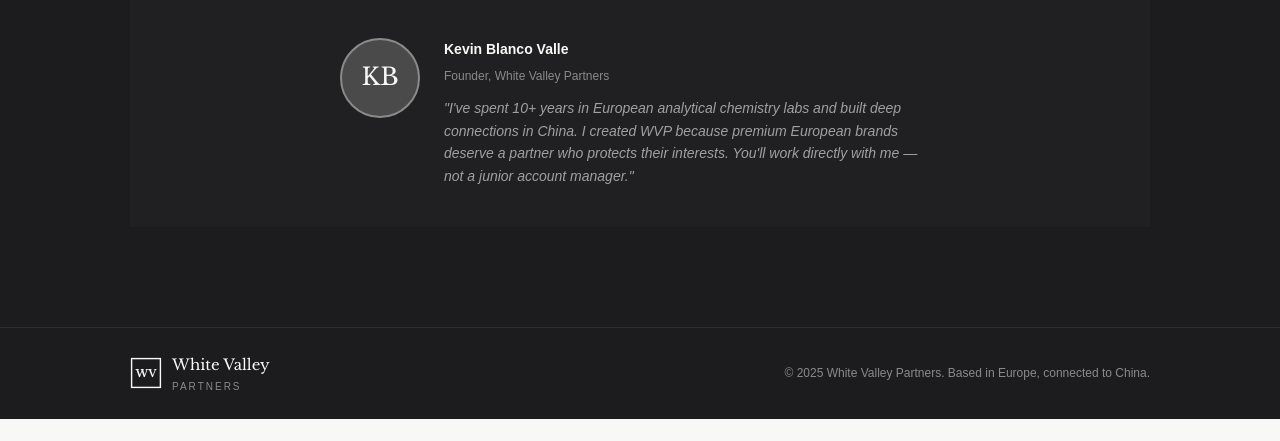
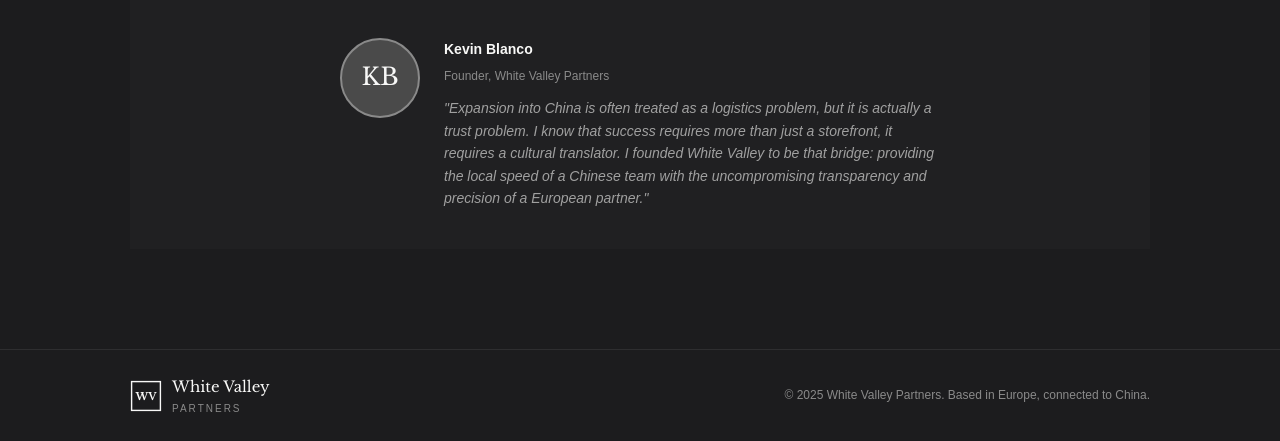
Before and after one commit to KWVP/WVP, a plain HTML site: page index.html in a window 1280 px wide. Shown: the part 5269-5710 px from the top of the page. Before the commit the page ends 5688 px from the top, so only its background shows below. Drawn offline with nearby package versions, Linux system fonts and the light colour scheme.

Commit message:
Update index.html

```diff
--- a/index.html
+++ b/index.html
@@ -1189,9 +1189,9 @@
             KB
           </div>
           <div class="founder-text">
-            <strong>Kevin Blanco Valle</strong>
+            <strong>Kevin Blanco</strong>
             <span>Founder, White Valley Partners</span>
-            <p>"I've spent 10+ years in European analytical chemistry labs and built deep connections in China. I created WVP because premium European brands deserve a partner who protects their interests. You'll work directly with me — not a junior account manager."</p>
+            <p>"Expansion into China is often treated as a logistics problem, but it is actually a trust problem. I know that success requires more than just a storefront, it requires a cultural translator. I founded White Valley to be that bridge: providing the local speed of a Chinese team with the uncompromising transparency and precision of a European partner."</p>
           </div>
         </div>
       </div>
```
